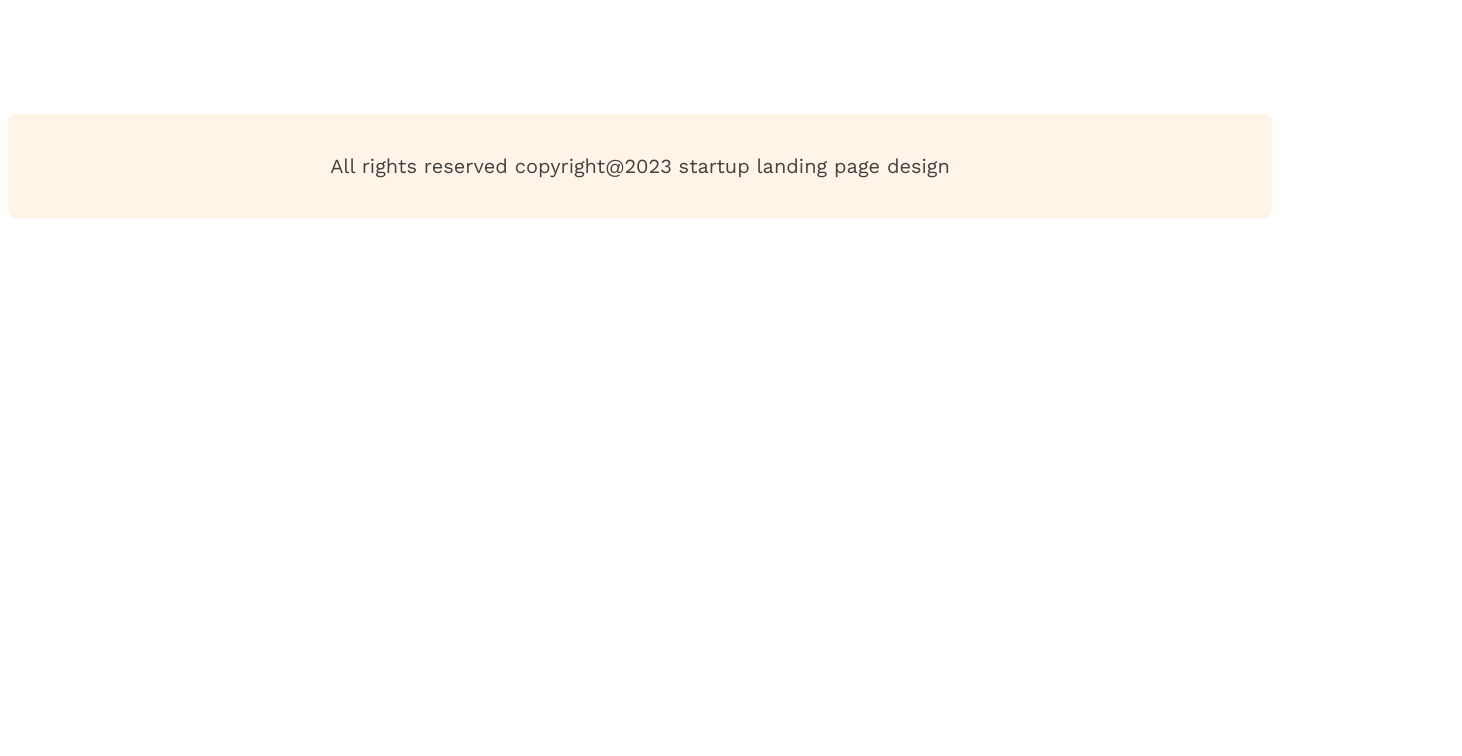
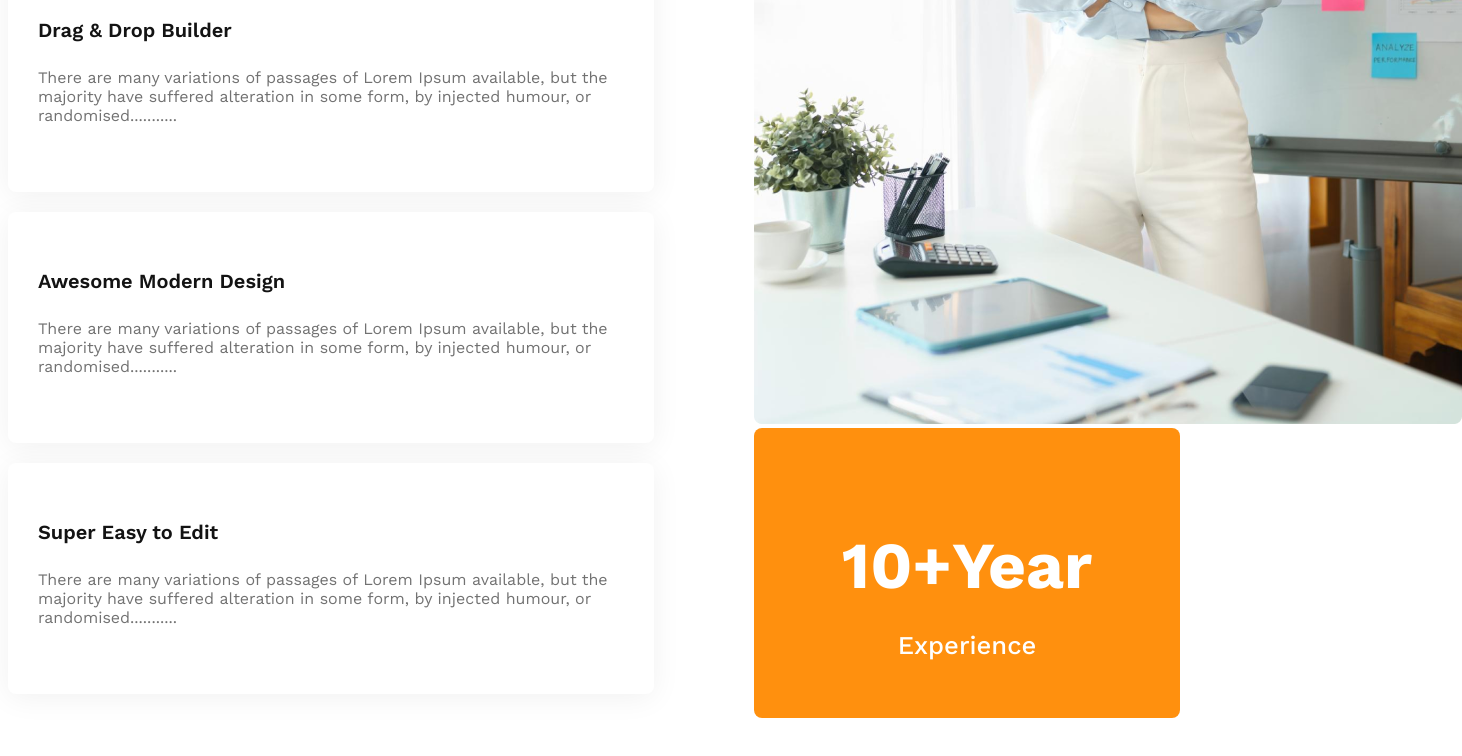
Before and after one commit to Shariyer132/g3-architects, a plain HTML site: page index.html in a window 1280 px wide. Shown: the part 2960-3716 px from the top of the page, 1462 px wide, since content can reach past the window. Before the commit the page ends 3378 px from the top, so only its background shows below. Drawn offline with nearby package versions, Linux system fonts and the light colour scheme.

Commit message:
add features section and css styles

```diff
--- a/blog.css
+++ b/blog.css
@@ -123,6 +123,62 @@ padding: 30px;
      margin-top: 130px;
      margin-bottom: 200px;
 }
+/*features styles*/
+.features{
+    margin-top: 130px;
+    display: flex;
+    gap: 100px;
+
+}
+.feature-content{
+
+}
+.features .section-title{
+    border-left: 5px solid #FF900E;
+    padding-left: 20px;
+}
+.cards{
+    border-radius: 8px;
+background: #FFF;
+box-shadow: 0px 4px 30px 0px rgba(0, 0, 0, 0.06);
+padding: 30px;
+width: 586px;
+height: 171px;
+margin-bottom: 20px;
+
+}
+.features-img{
+    border-radius: 8px;
+    width: 708px;
+    height: 982px;
+
+}
+.ten-year-badge{
+    border-radius: 8px;
+    background: #FF900E;
+    width: 342px;
+    height: 200px;
+    text-align: center;
+    padding: 45px 42px;
+
+}
+.ten-year-badge h2{
+    color: #FFF;
+font-size: 4.1rem;
+font-weight: 700;
+margin-bottom: 10px;
+}
+.ten-year-badge p{
+    color: #FFF;
+    font-size: 1.6rem;
+    font-weight: 500;
+
+}
+.cards h4 {
+    color: #131313;
+font-size: 1.25rem;
+font-weight: 600;
+}
 
 /*common styles*/
 .btn-primary{
--- a/index.html
+++ b/index.html
@@ -43,8 +43,34 @@
     </div>
 </section>
 <!--features section-->
-<section>
-
+<section class="features">
+    <div class="feature-content">
+        <h3 class="section-title">Features you will<br> love & enjoy</h3>
+        <p class="text-color-gray">There are many variations of passages of Lorem Ipsum available, but the majority have suffered alteration in some form, by injected humour, or randomised words which don't look even</p>
+        <div class="cards">
+            <h4>Dexktop & Mobile Version</h4>
+            <p class="text-color-gray">There are many variations of passages of Lorem Ipsum available, but the majority have suffered alteration in some form, by injected humour, or randomised...........</p>
+        </div>
+        <div class="cards">
+            <h4>Drag & Drop Builder</h4>
+            <p class="text-color-gray">There are many variations of passages of Lorem Ipsum available, but the majority have suffered alteration in some form, by injected humour, or randomised...........</p>
+        </div>
+        <div class="cards">
+            <h4>Awesome Modern Design</h4>
+            <p class="text-color-gray">There are many variations of passages of Lorem Ipsum available, but the majority have suffered alteration in some form, by injected humour, or randomised...........</p>
+        </div>
+        <div class="cards">
+            <h4>Super Easy to Edit</h4>
+            <p class="text-color-gray">There are many variations of passages of Lorem Ipsum available, but the majority have suffered alteration in some form, by injected humour, or randomised...........</p>
+        </div>
+    </div>
+    <div class="features-img">
+        <img src="./images/architect.png" alt="">
+        <div class="ten-year-badge">
+            <h2>10+Year</h2>
+            <p>Experience</p>
+        </div>
+    </div>
 </section>
 <!--facts section-->
 <section>
```
